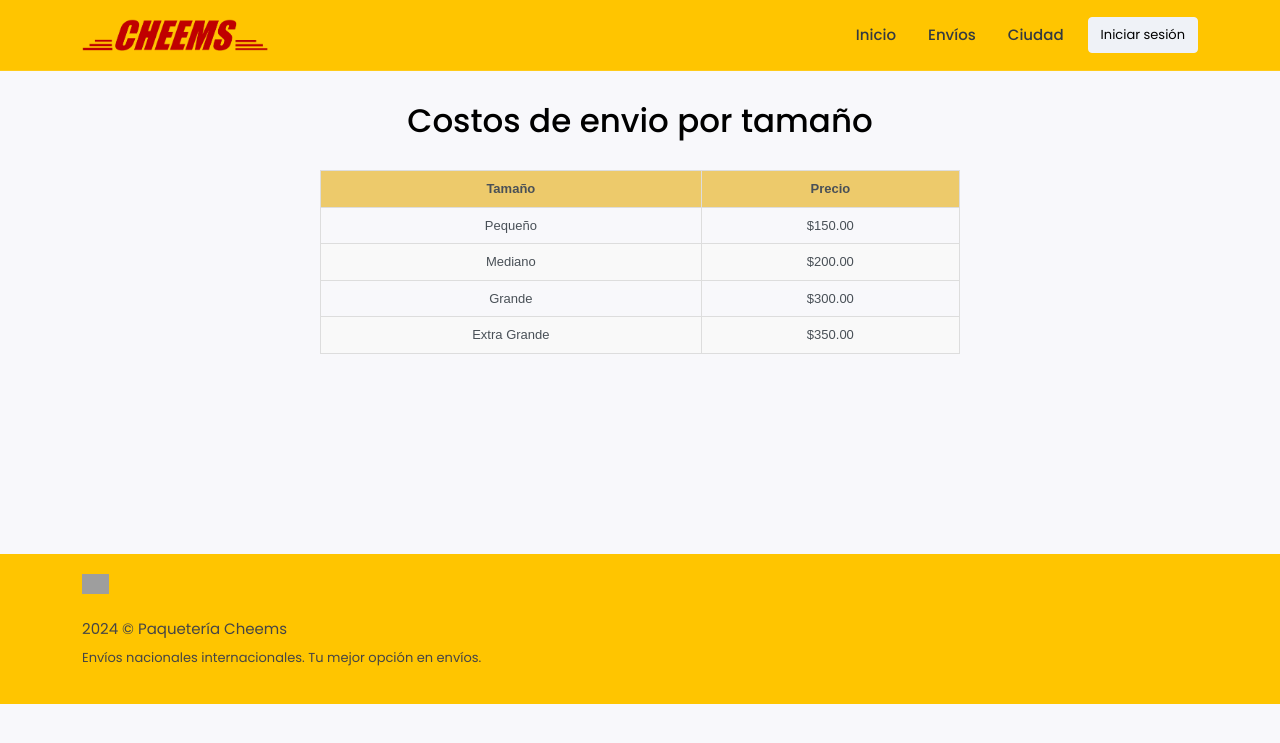
After one commit to VictorRocha1549/Cheems, a Flask app: page /costos.html in a window 1280 px wide. The commit adds this page. Shown: the top 743 px of the page. Run offline with Flask 3, Linux system fonts and the light colour scheme; some libraries are stand-ins or nearby versions; grey boxes are pictures that could not be loaded.

Commit message:
arleth nuevo

```diff
--- a/app.py
+++ b/app.py
@@ -144,5 +144,9 @@ def editar_envio(id):
 
     return render_template('envio.html', envio=envio, ciudades=ciudades)
 
+@app.route('/costos.html')
+def costos():
+    return render_template('costos.html')
+
 if __name__ == '__main__':
     app.run(debug=True)
--- /dev/null
+++ b/templates/costos.html
@@ -0,0 +1,73 @@
+{% include 'header.html' %}
+
+<!DOCTYPE html>
+<html lang="es">
+<head>
+    <meta charset="UTF-8">
+    <meta name="viewport" content="width=device-width, initial-scale=1.0">
+    <title>Costos de Tamaños </title>
+
+</head>
+<body>
+    <h1>Costos de envio por tamaño</h1>
+    <table>
+        <thead>
+            <tr>
+                <th>Tamaño</th>
+                <th>Precio</th>
+            </tr>
+        </thead>
+        <tbody>
+            <tr>
+                <td>Pequeño</td>
+                <td>$150.00</td>
+            </tr>
+            <tr>
+                <td>Mediano</td>
+                <td>$200.00</td>
+            </tr>
+            <tr>
+                <td>Grande</td>
+                <td>$300.00</td>
+            </tr>
+            <tr>
+                <td>Extra Grande</td>
+                <td>$350.00</td>
+            </tr>
+        </tbody>
+    </table>
+</body>
+<style>
+    h1{
+        text-align: center;
+        font: Arial;
+        margin: 30px;
+        color: black;
+    }
+    table {
+        width: 50%;
+        border-collapse: collapse;
+        margin: 20px auto;
+        text-align: center;
+        font-family: Arial, sans-serif;
+        margin-bottom: 200px;
+    }
+    th, td {
+        border: 1px solid #ddd;
+        padding: 8px;
+    }
+    th {
+        background-color: #edca6b;
+        font-weight: bold;
+    }
+    tr:nth-child(even) {
+        background-color: #f9f9f9;
+    }
+    tr:hover {
+        background-color: #f1f1f1;
+    }
+</style>
+</html>
+
+
+{% include 'footer.html' %}
--- a/templates/index.html
+++ b/templates/index.html
@@ -10,7 +10,7 @@
                     <input type="text" class="form-control" id="searchList" autocomplete="off" placeholder="Ingresa los 10 dígitos de la guía">
                     <div class="d-flex flex-wrap gap-2 mt-4">
                         <a href="javascript: void(0);" class="btn btn-warning">Rastrear</a>
-                        <a href="javascript: void(0);" class="btn btn-light">Costos de envío</a>
+                        <a href="costos.html" class="btn btn-light">Costos de envío</a>
                     </div>
                 </div>
             </div>
```
